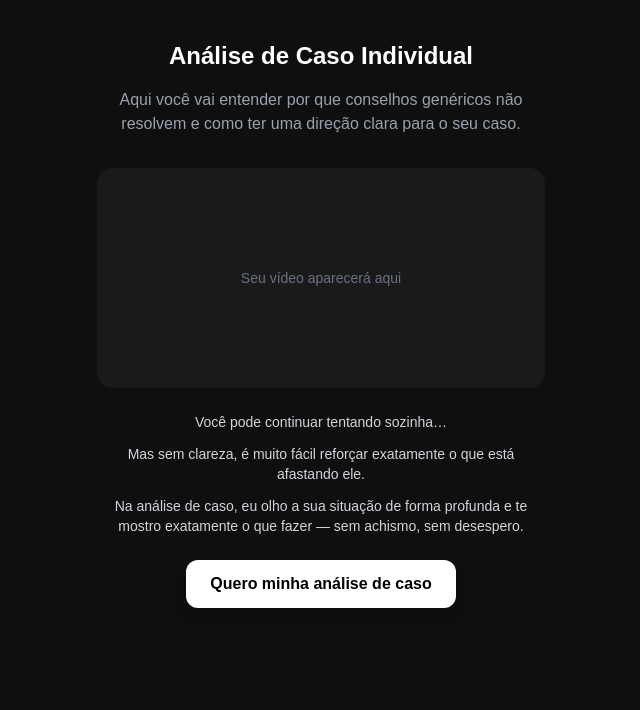
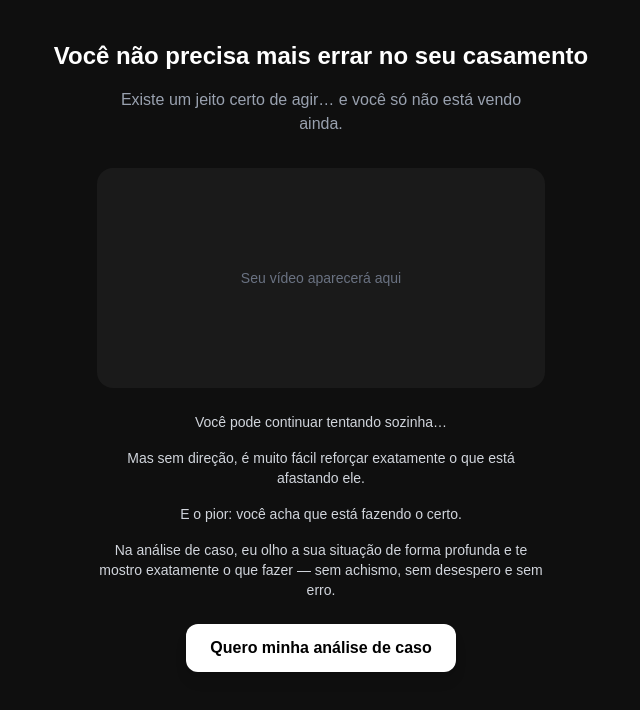
Before and after one commit to institutovivavitale-sketch/conselheira-biblica, a Next.js app: page /analise in a window 1280 px wide. Shown: the top 710 px of the page, without its empty margins (319-959 px from the left). Built offline with nearby package versions, Linux system fonts and the light colour scheme.

Commit message:
corrige botao checkout payt

```diff
--- a/app/analise/page.js
+++ b/app/analise/page.js
@@ -3,39 +3,41 @@ export default function Analise() {
     <main className="min-h-screen bg-[#0f0f0f] text-white flex flex-col items-center px-6 py-10">
 
       <h1 className="text-2xl font-semibold mb-4 text-center">
-        Análise de Caso Individual
+        Você não precisa mais errar no seu casamento
       </h1>
 
       <p className="text-gray-400 text-center max-w-md mb-8">
-        Aqui você vai entender por que conselhos genéricos não resolvem e como ter uma direção clara para o seu caso.
+        Existe um jeito certo de agir… e você só não está vendo ainda.
       </p>
 
-      {/* Espaço do vídeo */}
       <div className="w-full max-w-md h-[220px] bg-[#1a1a1a] rounded-2xl flex items-center justify-center mb-6">
         <p className="text-gray-500 text-sm">
           Seu vídeo aparecerá aqui
         </p>
       </div>
 
-      {/* Copy */}
-      <div className="max-w-md text-gray-300 text-sm text-center mb-6 space-y-3">
+      <div className="max-w-md text-gray-300 text-sm text-center mb-6 space-y-4">
+        <p>Você pode continuar tentando sozinha…</p>
+
         <p>
-          Você pode continuar tentando sozinha…
+          Mas sem direção, é muito fácil reforçar exatamente o que está afastando ele.
         </p>
 
-        <p>
-          Mas sem clareza, é muito fácil reforçar exatamente o que está afastando ele.
-        </p>
+        <p>E o pior: você acha que está fazendo o certo.</p>
 
         <p>
-          Na análise de caso, eu olho a sua situação de forma profunda e te mostro exatamente o que fazer — sem achismo, sem desespero.
+          Na análise de caso, eu olho a sua situação de forma profunda e te mostro exatamente o que fazer — sem achismo, sem desespero e sem erro.
         </p>
       </div>
 
-      {/* Botão */}
-      <button className="bg-white text-black px-6 py-3 rounded-xl font-semibold shadow-lg hover:scale-105 transition">
+      <a
+        href="https://checkout.payt.com.br/c/RD95PL"
+        target="_blank"
+        rel="noopener noreferrer"
+        className="bg-white text-black px-6 py-3 rounded-xl font-semibold shadow-lg hover:scale-105 transition text-center"
+      >
         Quero minha análise de caso
-      </button>
+      </a>
 
     </main>
   );
```
